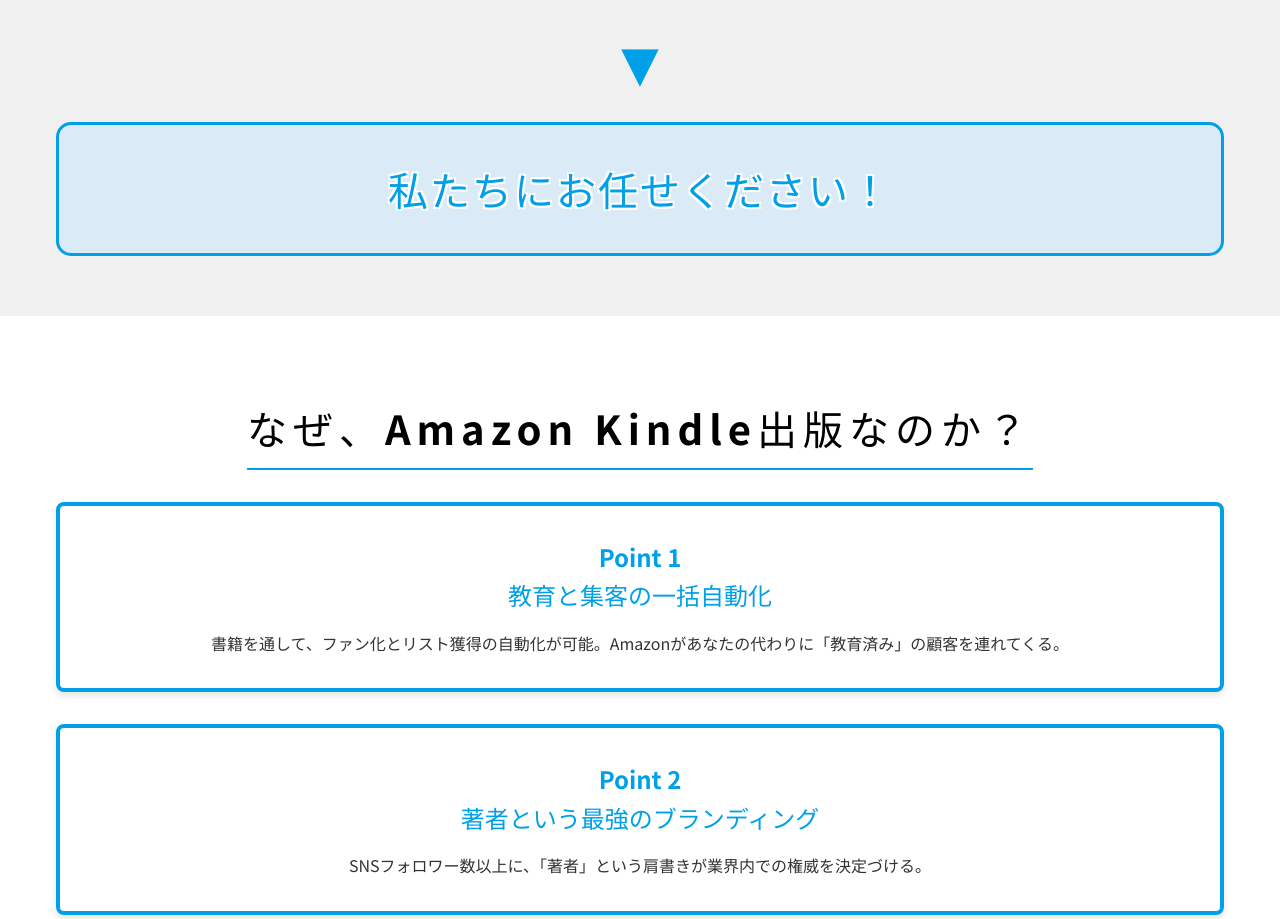
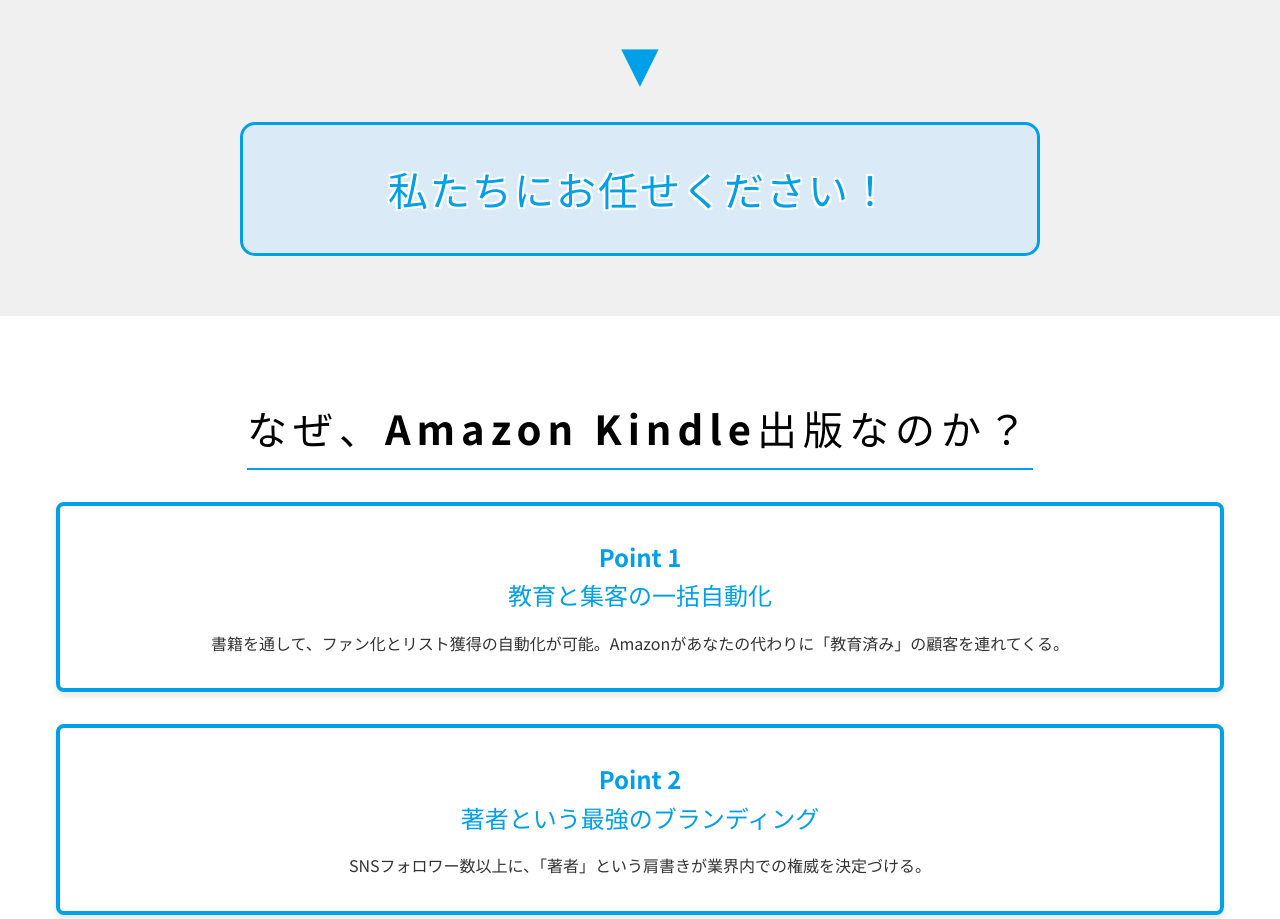
Before and after one commit to rikutoaimanga-max/Kindle-Publishing-Homepage, a React (Vite) app: page / in a window 1280 px wide. Shown: the part 2320-3239 px from the top of the page. Built offline with nearby package versions, Linux system fonts and the light colour scheme.

Commit message:
Layout: Narrow Problem section bottom banner width

```diff
--- a/src/components/Problem.jsx
+++ b/src/components/Problem.jsx
@@ -148,7 +148,10 @@ const Problem = () => {
                     alignItems: 'center',
                     justifyContent: 'center',
                     gap: '2rem',
-                    flexWrap: 'wrap'
+                    flexWrap: 'wrap',
+                    maxWidth: '800px',
+                    margin: '0 auto',
+                    width: '100%'
                 }}>
                     <div style={{
                         fontSize: 'clamp(1.5rem, 4vw, 2.5rem)',
```
